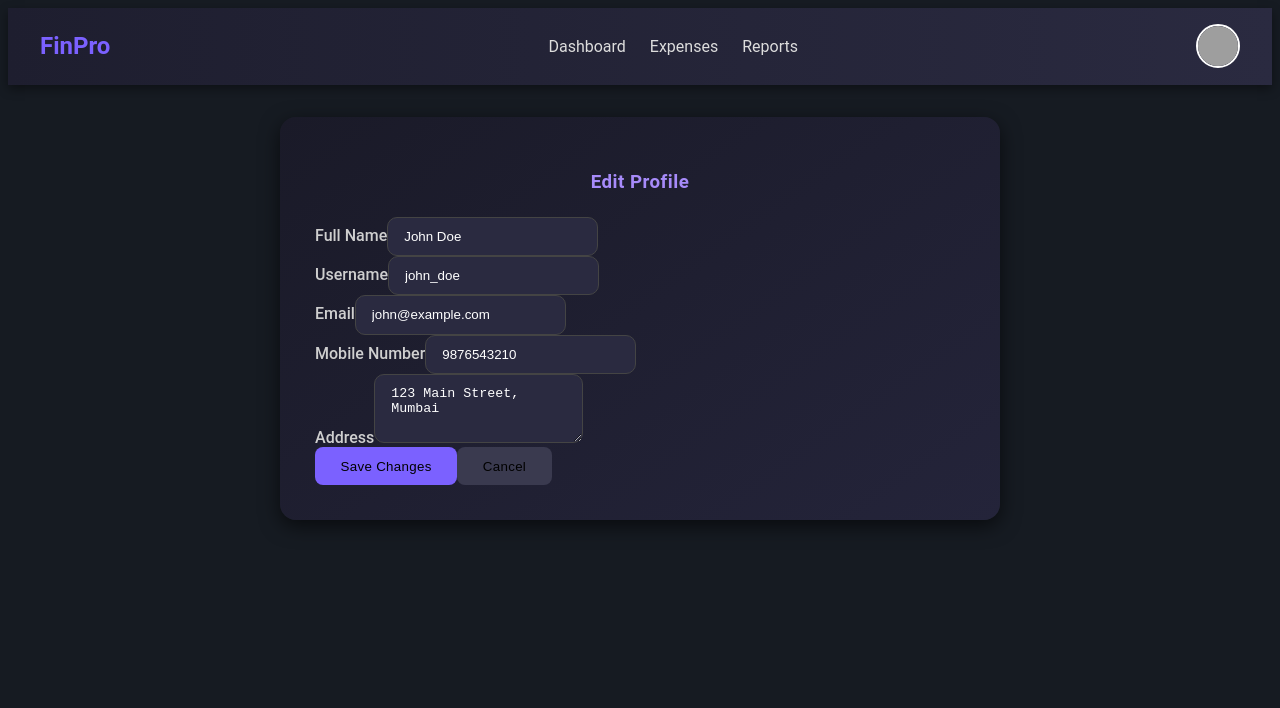
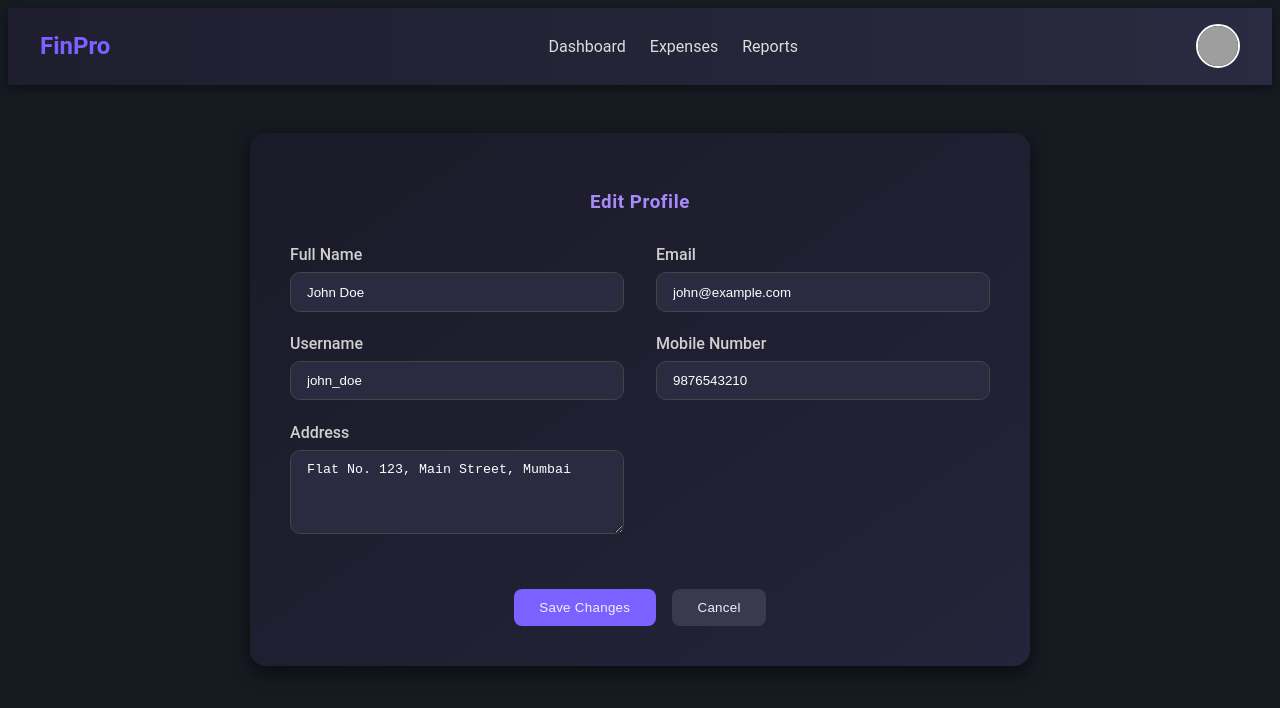
Before and after one commit to Aswin-K-007/FinPro-ExpenseManager, an Angular app: page /profile/edit in a window 1280 px wide. Shown: the top 708 px of the page. Built offline with nearby package versions, Linux system fonts and the light colour scheme; sample sign-in values are in the browser's storage; grey boxes are pictures that could not be loaded.

Commit message:
Improved Styles of Add/Edit Profile

```diff
--- a/src/app/features/expenses/components/edit-expenses/edit-expenses.html
+++ b/src/app/features/expenses/components/edit-expenses/edit-expenses.html
@@ -1,7 +1,6 @@
 <div class="expenses-container">
   <div class="expenses-header">
     <h2>Edit Expense</h2>
-    <button class="btn-add" routerLink="/expenses/view">← Back</button>
   </div>
 
   <form class="expense-form" (ngSubmit)="onUpdate()" #editExpenseForm="ngForm">
--- a/src/app/features/profile/components/edit-profile/edit-profile.html
+++ b/src/app/features/profile/components/edit-profile/edit-profile.html
@@ -1,35 +1,81 @@
-<div class="profile-container mt-4">
-  <h3 class="mb-4 text-center">Edit Profile</h3>
+<div class="profile-container edit-profile-card">
+  <h3>Edit Profile</h3>
 
   <form (ngSubmit)="onSave()" #profileForm="ngForm" class="profile-form">
-    <div class="form-group mb-3">
+    <div class="form-grid">
+      <div class="form-column">
+        <div class="form-group">
           <label class="form-label">Full Name</label>
-      <input type="text" [(ngModel)]="user.name" name="name" required class="form-control" />
+          <input
+            type="text"
+            [(ngModel)]="user.name"
+            name="name"
+            required
+            class="form-control"
+          />
         </div>
 
-    <div class="form-group mb-3">
+        <div class="form-group">
           <label class="form-label">Username</label>
-      <input type="text" [(ngModel)]="user.username" name="username" required class="form-control" />
+          <input
+            type="text"
+            [(ngModel)]="user.username"
+            name="username"
+            required
+            class="form-control"
+          />
+        </div>
+        <div class="form-group">
+          <label class="form-label">Address</label>
+          <textarea
+            [(ngModel)]="user.address"
+            name="address"
+            rows="4"
+            class="form-control"
+          ></textarea>
         </div>
 
-    <div class="form-group mb-3">
-      <label class="form-label">Email</label>
-      <input type="email" [(ngModel)]="user.email" name="email" required class="form-control" />
       </div>
 
-    <div class="form-group mb-3">
-      <label class="form-label">Mobile Number</label>
-      <input type="text" [(ngModel)]="user.mobile" name="mobile" required minlength="10" maxlength="10" class="form-control" />
+      <!-- Right Column -->
+      <div class="form-column">
+        <div class="form-group">
+          <label class="form-label">Email</label>
+          <input
+            type="email"
+            [(ngModel)]="user.email"
+            name="email"
+            required
+            class="form-control"
+          />
         </div>
 
-    <div class="form-group mb-3">
-      <label class="form-label">Address</label>
-      <textarea [(ngModel)]="user.address" name="address" rows="3" class="form-control"></textarea>
+        <div class="form-group">
+          <label class="form-label">Mobile Number</label>
+          <input
+            type="text"
+            [(ngModel)]="user.mobile"
+            name="mobile"
+            required
+            minlength="10"
+            maxlength="10"
+            class="form-control"
+          />
+        </div>
+      </div>
     </div>
 
-    <div class="text-center mt-4">
-      <button type="submit" class="btn btn-success me-2" [disabled]="profileForm.invalid">Save Changes</button>
-      <button type="button" class="btn btn-secondary" (click)="onCancel()">Cancel</button>
+    <div class="btn-container">
+      <button
+        type="submit"
+        class="btn btn-success"
+        [disabled]="profileForm.invalid"
+      >
+        Save Changes
+      </button>
+      <button type="button" class="btn btn-secondary" (click)="onCancel()">
+        Cancel
+      </button>
     </div>
   </form>
 </div>
--- a/src/app/features/profile/components/edit-profile/edit-profile.ts
+++ b/src/app/features/profile/components/edit-profile/edit-profile.ts
@@ -19,7 +19,8 @@ export class EditProfile implements OnInit {
     email: '',
     mobile: '',
     address: '',
-    joinedDate: ''
+    joinedDate: '',
+    avgexp:0
   };
 
   constructor(private profileService: ProfileService, private router: Router) {}
--- a/src/app/features/profile/components/view-profile/view-profile.html
+++ b/src/app/features/profile/components/view-profile/view-profile.html
@@ -1,44 +1,68 @@
-<div class="container mt-5">
-  <div class="profile-card mx-auto">
-    <div class="profile-header text-center">
+<div class="container">
+  <div class="profile-card">
+    <div class="profile-header">
       <div class="profile-pic">
         <img src="assets/images/default-avatar.png" alt="Profile Picture" />
       </div>
-      <h3 class="mt-3">{{ user.name }}</h3>
-      <p class="text-muted mb-0">{{ user.email }}</p>
+      <h3>{{ user.name }}</h3>
     </div>
 
-    <div class="profile-body mt-4">
+    <div class="profile-body">
       <h5 class="section-title">Personal Details</h5>
-      <ul class="list-group mb-3">
-        <li class="list-group-item d-flex justify-content-between align-items-center">
-          <span>Username</span>
+      <div class="form-grid">
+        <div class="form-column">
+          <ul class="list-group">
+            <li class="list-group-item">
+              <span class = 'label'>Username :</span>
               <span class="fw-bold">{{ user.username }}</span>
             </li>
-        <li class="list-group-item d-flex justify-content-between align-items-center">
-          <span>Mobile</span>
+            <li class="list-group-item">
+              <span class = 'label'>Email :</span>
+              <span class="fw-bold">{{ user.email }}</span>
+            </li>
+         </ul>
+        </div>
+        <div class="form-column">
+          <ul class="list-group">
+            <li class="list-group-item">
+              <span class = 'label'>Mobile No :</span>
               <span class="fw-bold">{{ user.mobile }}</span>
             </li>
-        <li class="list-group-item d-flex justify-content-between align-items-center">
-          <span>Address</span>
+            <li class="list-group-item">
+              <span class = 'label'>Address :</span>
               <span class="fw-bold">{{ user.address }}</span>
             </li>
          </ul>
+        </div>
+      </div>
 
       <h5 class="section-title">Account Info</h5>
-      <ul class="list-group mb-4">
-        <li class="list-group-item d-flex justify-content-between align-items-center">
-          <span>Member Since</span>
+      <div class="form-grid">
+        <div class="form-column">
+          <ul class="list-group">
+            <li class="list-group-item">
+              <span class = 'label'>Member Since :</span>
               <span class="fw-bold">{{ user.joinedDate | date }}</span>
             </li>
           </ul>
+        </div>
+        <div class="form-column">
+          <ul>
+            <li class="list-group-item">
+              <span class = 'label'>Avg Expense :</span>
+              <span class="fw-bold">  ${{ user.avgexp }}</span>
+            </li>
+         </ul>
+        </div>
+      </div>
 
-      <div class="text-center">
-        <button class="btn btn-outline-primary me-2" routerLink="/profile/edit">
+      <div class="btn-container">
+        <button class="btn btn-success" routerLink="/profile/edit">
           Edit Profile
         </button>
-        <a routerLink="/home" class="btn btn-outline-light">Back to Home</a>
+        <button routerLink="/home" class="btn btn-secondary">Back to Home</button>
       </div>
     </div>
+
   </div>
 </div>
--- a/src/app/features/profile/services/profile.ts
+++ b/src/app/features/profile/services/profile.ts
@@ -9,6 +9,7 @@ export interface UserProfile {
   mobile: string;
   address: string;
   joinedDate: string;
+  avgexp:number;
 }
 
 @Injectable({
@@ -21,8 +22,9 @@ export class ProfileService {
     username: 'john_doe',
     email: 'john@example.com',
     mobile: '9876543210',
-    address: '123 Main Street, Mumbai',
-    joinedDate: '2024-03-15'
+    address: 'Flat No. 123, Main Street, Mumbai',
+    joinedDate: '2024-03-15',
+    avgexp:1500
   };
 
   constructor() {}
@@ -45,7 +47,8 @@ export class ProfileService {
       email: '',
       mobile: '',
       address: '',
-      joinedDate: ''
+      joinedDate: '',
+      avgexp:0
     };
   }
 }
--- a/src/app/features/profile/styles/profile-styles.scss
+++ b/src/app/features/profile/styles/profile-styles.scss
@@ -1,33 +1,93 @@
 .profile-container,
 .profile-card {
-  max-width: 650px;
-  margin: 2rem auto;
+  max-width: 700px;
+  margin: 3rem auto;
   background: linear-gradient(145deg, #1a1a28, #24243a);
-  padding: 2.2rem;
+  padding: 2.5rem;
   border-radius: 16px;
   color: #e6e6e6;
   box-shadow: 0 6px 20px rgba(0, 0, 0, 0.6);
   transition: transform 0.3s ease, box-shadow 0.3s ease;
-
   &:hover {
     transform: translateY(-4px);
     box-shadow: 0 10px 28px rgba(0, 0, 0, 0.7);
   }
-
   h3 {
     color: #a78bfa;
     font-weight: 700;
     text-align: center;
-    margin-bottom: 1.5rem;
-    letter-spacing: 0.5px;
+    margin-bottom: 2rem;
+    letter-spacing: 0.6px;
   }
 }
 
-/* 👤 Profile Picture */
+.form-grid {
+  display: grid;
+  grid-template-columns: 1fr 1fr;
+  gap: 2rem;
+  @media (max-width: 768px) {
+    grid-template-columns: 1fr;
+  }
+}
+
+.form-group {
+  display: flex;
+  flex-direction: column;
+  margin-bottom: 1.4rem;
+}
+
+.form-label {
+  font-weight: 500;
+  color: #cfcfcf;
+  margin-bottom: 0.5rem;
+}
+
+.form-control {
+  background-color: #2a2a40;
+  border: 1px solid #444;
+  color: #fff;
+  border-radius: 10px;
+  padding: 0.7rem 1rem;
+  transition: all 0.3s ease;
+  &:focus {
+    border-color: #7b61ff;
+    box-shadow: 0 0 0 0.25rem rgba(123, 97, 255, 0.25);
+  }
+}
+
+.btn-container {
+  text-align: center;
+  margin-top: 2rem;
+  .btn {
+    padding: 0.7rem 1.6rem;
+    border-radius: 8px;
+    font-weight: 500;
+    color: #f1f1f7;
+    transition: all 0.3s ease;
+    letter-spacing: 0.3px;
+    margin: 0 0.5rem;
+    &.btn-success {
+      background-color: #7b61ff;
+      border: none;
+      &:hover {
+        background-color: #644bdf;
+        transform: translateY(-2px);
+      }
+    }
+    &.btn-secondary {
+      background-color: #3a3a4f;
+      border: none;
+      &:hover {
+        background-color: #4a4a60;
+        transform: translateY(-2px);
+      }
+    }
+  }
+}
+
 .profile-pic {
   text-align: center;
   margin-bottom: 1.5rem;
-
   img {
     width: 110px;
     height: 110px;
@@ -35,7 +95,6 @@
     border: 3px solid #7b61ff;
     box-shadow: 0 0 12px rgba(123, 97, 255, 0.4);
     transition: 0.3s ease;
-
     &:hover {
       transform: scale(1.05);
       box-shadow: 0 0 16px rgba(123, 97, 255, 0.6);
@@ -43,7 +102,6 @@
   }
 }
 
-/* 🧾 Section Title */
 .section-title {
   font-weight: 600;
   border-bottom: 2px solid #7b61ff;
@@ -54,7 +112,6 @@
   letter-spacing: 0.8px;
 }
 
-/* 📜 List Styles */
 .list-group-item {
   background-color: #2b2b3c;
   border: none;
@@ -63,79 +120,28 @@
   border-radius: 8px;
   margin-bottom: 0.6rem;
   transition: 0.25s ease;
-
+  list-style: none;
   &:hover {
     background: #35354d;
   }
-
   span.label {
     color: #a78bfa;
     font-weight: 500;
     width: 120px;
-    display: inline-block;
+    display: flex;
   }
 }
 
-.form-label {
-  font-weight: 500;
-  color: #cfcfcf;
-  margin-bottom: 0.4rem;
-}
-
-.form-control {
-  background-color: #2a2a40;
-  border: 1px solid #444;
-  color: #fff;
-  border-radius: 10px;
-  padding: 0.7rem 1rem;
-  transition: all 0.3s ease;
-
-  &:focus {
-    border-color: #7b61ff;
-    box-shadow: 0 0 0 0.25rem rgba(123, 97, 255, 0.25);
+.btn-outline-primary {
+  border: 1px solid #7b61ff;
+  color: #ffffff;
+  &:hover {
+    background-color: #7b61ff;
+    color: #ffffff;
+    transform: translateY(-2px);
   }
 }
 
-.btn {
-  padding: 0.7rem 1.6rem;
-  border-radius: 8px;
-  font-weight: 500;
-  transition: all 0.3s ease;
-  letter-spacing: 0.3px;
-
-  &.btn-success {
-    background-color: #7b61ff;
-    border: none;
-
-    &:hover {
-      background-color: #644bdf;
-      transform: translateY(-2px);
-    }
-  }
-
-  &.btn-secondary {
-    background-color: #3a3a4f;
-    border: none;
-
-    &:hover {
-      background-color: #4a4a60;
-      transform: translateY(-2px);
-    }
-  }
-
-  &.btn-outline-primary {
-    border: 1px solid #7b61ff;
-    color: #b9a8ff;
-
-    &:hover {
-      background-color: #7b61ff;
-      color: #fff;
-      transform: translateY(-2px);
-    }
-  }
-}
-
-/* ⬅️ Back Button */
 .btn-back {
   display: inline-block;
   background: none;
@@ -145,7 +151,6 @@
   padding: 0.4rem 0.8rem;
   margin-bottom: 1.2rem;
   transition: color 0.3s ease, transform 0.3s ease;
-
   &:hover {
     color: #cbbefc;
     transform: translateX(-4px);
```
Also changed, not shown: 5 other files (tests, documents, lock files or other folders). Lines whose indentation alone changed are shown as unchanged.
